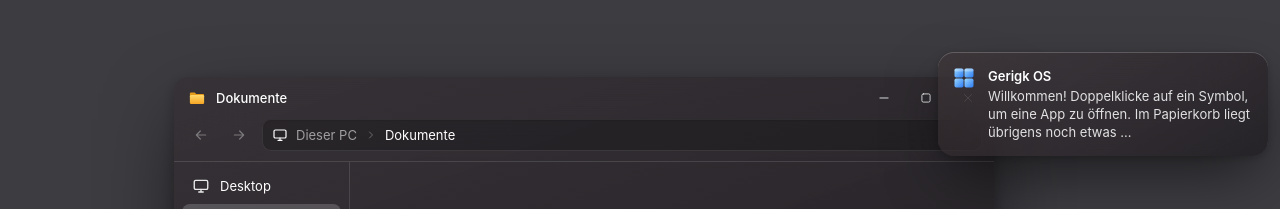
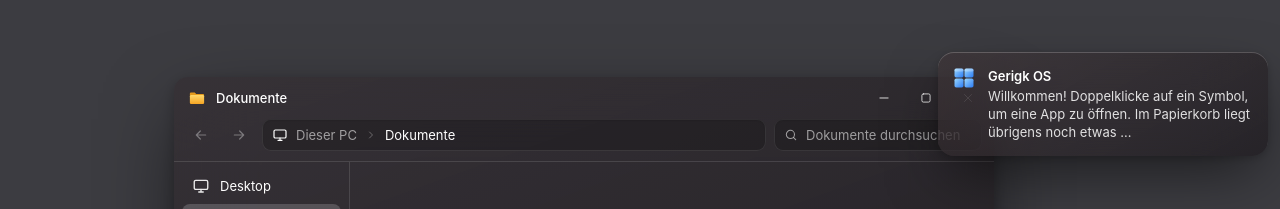
Before and after one commit to byGamsa/gerigk-os, a React (Vite) app: page / in a window 1280 px wide. Both pictures are taken after a click on the button 484 px from the left and 757 px from the top of the page. Shown: the top 209 px of the page. Built offline with nearby package versions, Linux system fonts and the light colour scheme.

Commit message:
feat: add search to explorer

```diff
--- a/src/apps/Explorer/Explorer.styles.ts
+++ b/src/apps/Explorer/Explorer.styles.ts
@@ -15,6 +15,9 @@ export const explorerStyles = {
   pathRoot: 'hidden shrink-0 text-ink-dim @[420px]:inline',
   pathSeparator: 'hidden size-3 shrink-0 text-ink-faint @[420px]:block',
   pathCurrent: 'truncate',
+  search: `${tokens.field} w-32 @[560px]:w-52`,
+  searchIcon: 'size-3.5 shrink-0 text-ink-dim',
+  searchInput: tokens.input,
 
   main: 'flex min-h-0 flex-1 border-t border-surface-line',
   sidebar: `hidden w-44 shrink-0 flex-col gap-0.5 border-r border-surface-line p-2 ${tokens.scroll} @[560px]:flex`,
--- a/src/apps/Explorer/Explorer.tsx
+++ b/src/apps/Explorer/Explorer.tsx
@@ -27,6 +27,15 @@ export function Explorer({ windowId, initialFolder }: ExplorerProps) {
           <Icon name="chevronRight" className={s.pathSeparator} />
           <span className={s.pathCurrent}>{folderName}</span>
         </div>
+        <label className={s.search}>
+          <Icon name="search" className={s.searchIcon} />
+          <input
+            className={s.searchInput}
+            value={ex.query}
+            onChange={(e) => ex.setQuery(e.target.value)}
+            placeholder={t('explorer.search', { folder: folderName })}
+          />
+        </label>
       </div>
 
       <div className={s.main}>
--- a/src/apps/Explorer/useExplorer.ts
+++ b/src/apps/Explorer/useExplorer.ts
@@ -16,6 +16,7 @@ const DEFAULT_COLUMNS: readonly ExplorerColumn[] = ['name', 'modified', 'type',
 export function useExplorer(windowId: string, initialFolder: FolderId) {
   const { t, tr, lang } = useT();
   const [history, setHistory] = useState<ExplorerHistory>({ stack: [initialFolder], index: 0 });
+  const [query, setQuery] = useState('');
   const [selectedId, setSelectedId] = useState<string | null>(null);
 
   const folderId = history.stack[history.index] ?? initialFolder;
@@ -28,6 +29,7 @@ export function useExplorer(windowId: string, initialFolder: FolderId) {
   // ---------- Navigation ----------
 
   const resetView = () => {
+    setQuery('');
     setSelectedId(null);
   };
 
@@ -54,6 +56,7 @@ export function useExplorer(windowId: string, initialFolder: FolderId) {
   // ---------- Entries ----------
 
   const rows = useMemo<ExplorerRow[]>(() => {
+    const q = query.trim().toLowerCase();
     return entriesIn(folderId)
       .map((entry): ExplorerRow => {
         if (entry.kind === 'shortcut') {
@@ -83,8 +86,9 @@ export function useExplorer(windowId: string, initialFolder: FolderId) {
             size: formatFileSize(new Blob([tr(entry.content)]).size),
           },
         };
-      });
-  }, [folderId, lang, t, tr]);
+      })
+      .filter((row) => row.cells.name.toLowerCase().includes(q));
+  }, [folderId, lang, query, t, tr]);
 
   // ---------- Opening ----------
 
@@ -126,6 +130,8 @@ export function useExplorer(windowId: string, initialFolder: FolderId) {
     columnLabel,
     rows,
     total: entriesIn(folderId).length,
+    query,
+    setQuery,
     selectedId,
     rowHandlers,
     navigate,
```
